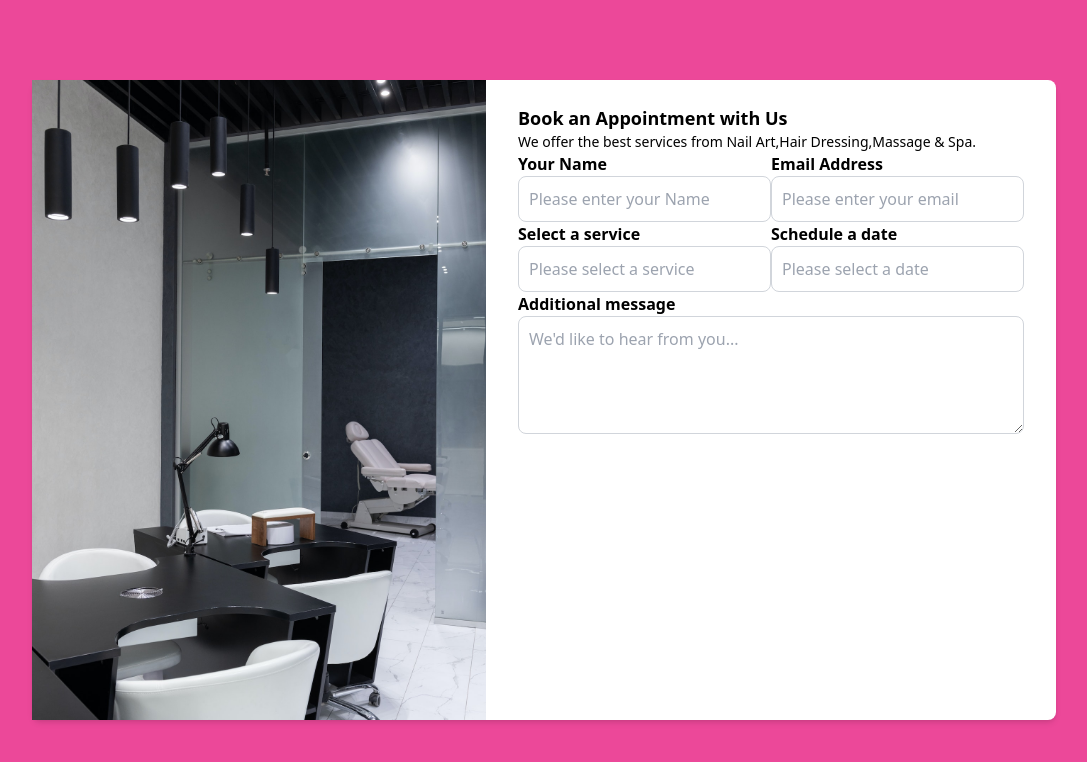
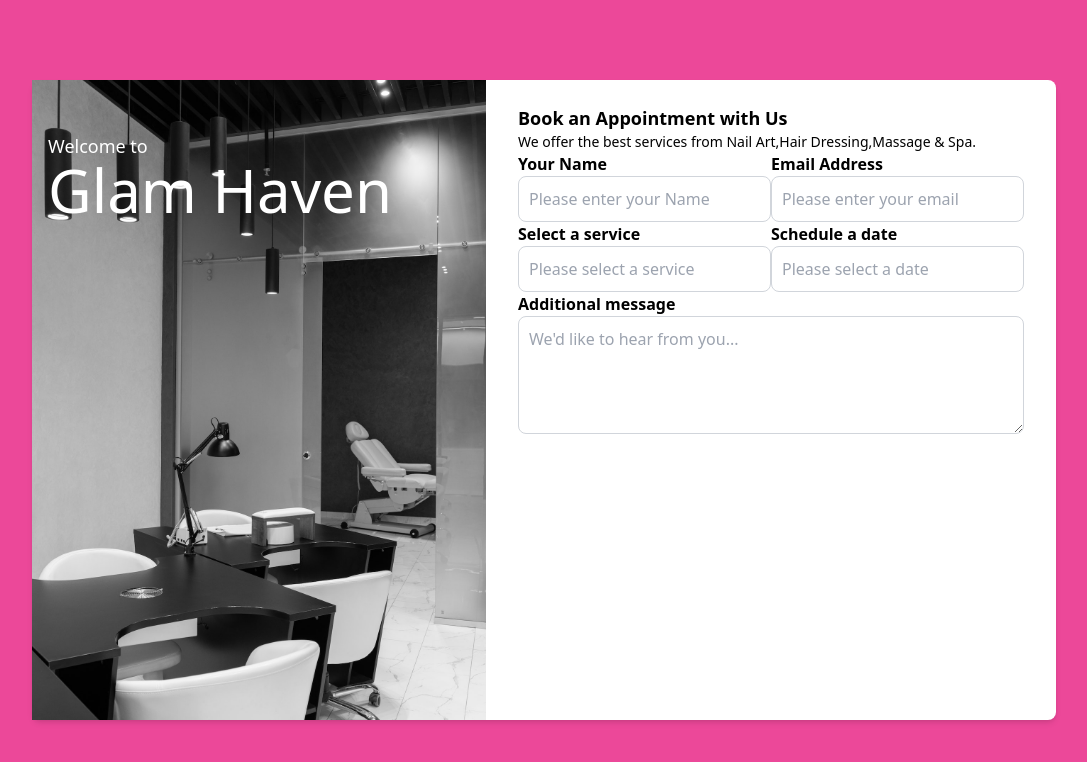
Before and after one commit to Carol254/glamHavenBooking, an Angular app: page / in a window 1280 px wide. Shown: the top 762 px of the page, without its empty margins (96-1183 px from the left). Built offline with nearby package versions, Linux system fonts and the light colour scheme.

Commit message:
few changes made

```diff
--- a/src/app/home/home.component.html
+++ b/src/app/home/home.component.html
@@ -7,8 +7,10 @@
                     <p>Welcome to Glam Haven</p>
                 </figcaption>
             </figure> -->
-            <div class="basis-1/2 relative">
-                <img class="absolute inset-0  w-full h-full object-cover" src="/assets/main-img.jpg">
+            <div class="basis-1/2 relative duration-300 cursor-pointer filter grayscale hover:grayscale-0">
+                    <img class="absolute w-full h-full object-cover" src="/assets/main-img.jpg">
+                    <!-- <p class="absolute px-4 text-lg text-white top-6">Glam Haven Salon & Spa </p> -->
+                    <p class="absolute px-4 text-lg text-white pt-5 top-8">Welcome to <span class=" block text-6xl">Glam Haven</span></p>
             </div>
 
 
@@ -46,5 +48,5 @@
                 </form>
 
             </div>
-    </div>
+        </div>
 </div>
```
